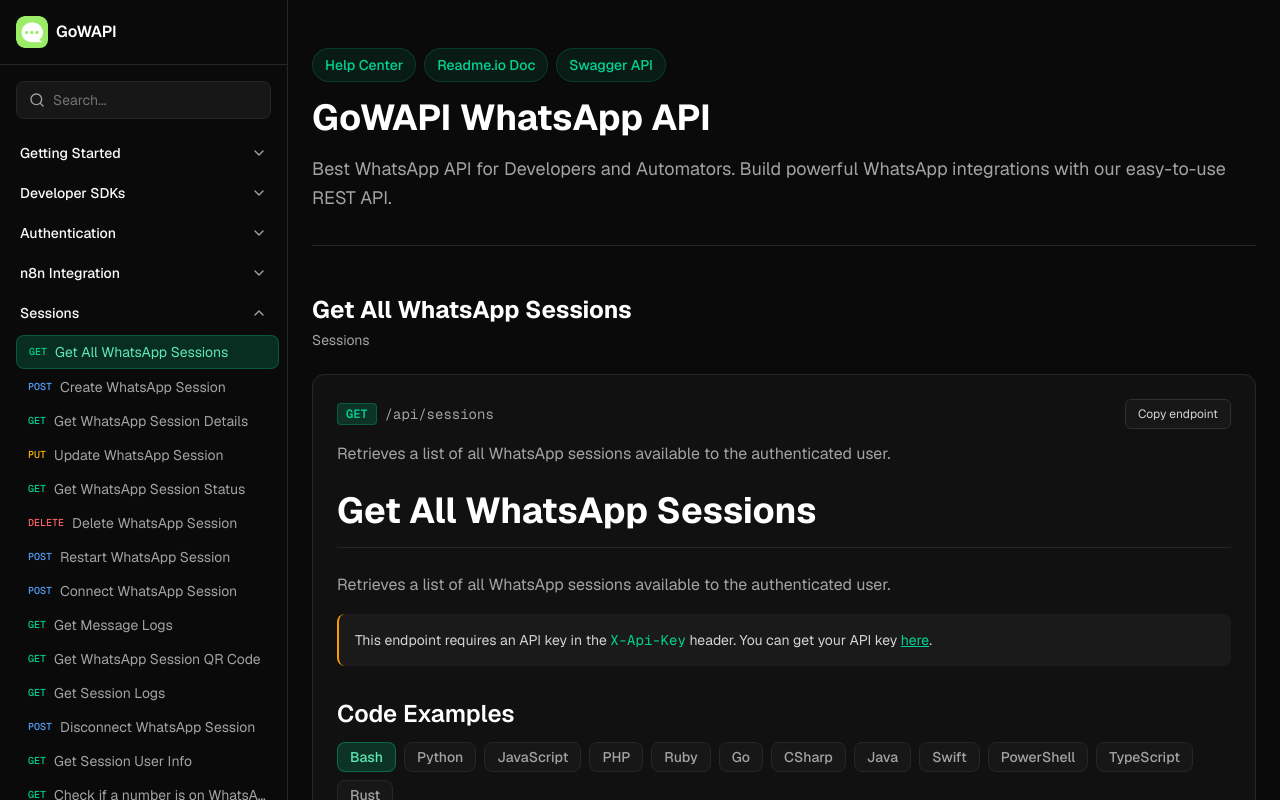
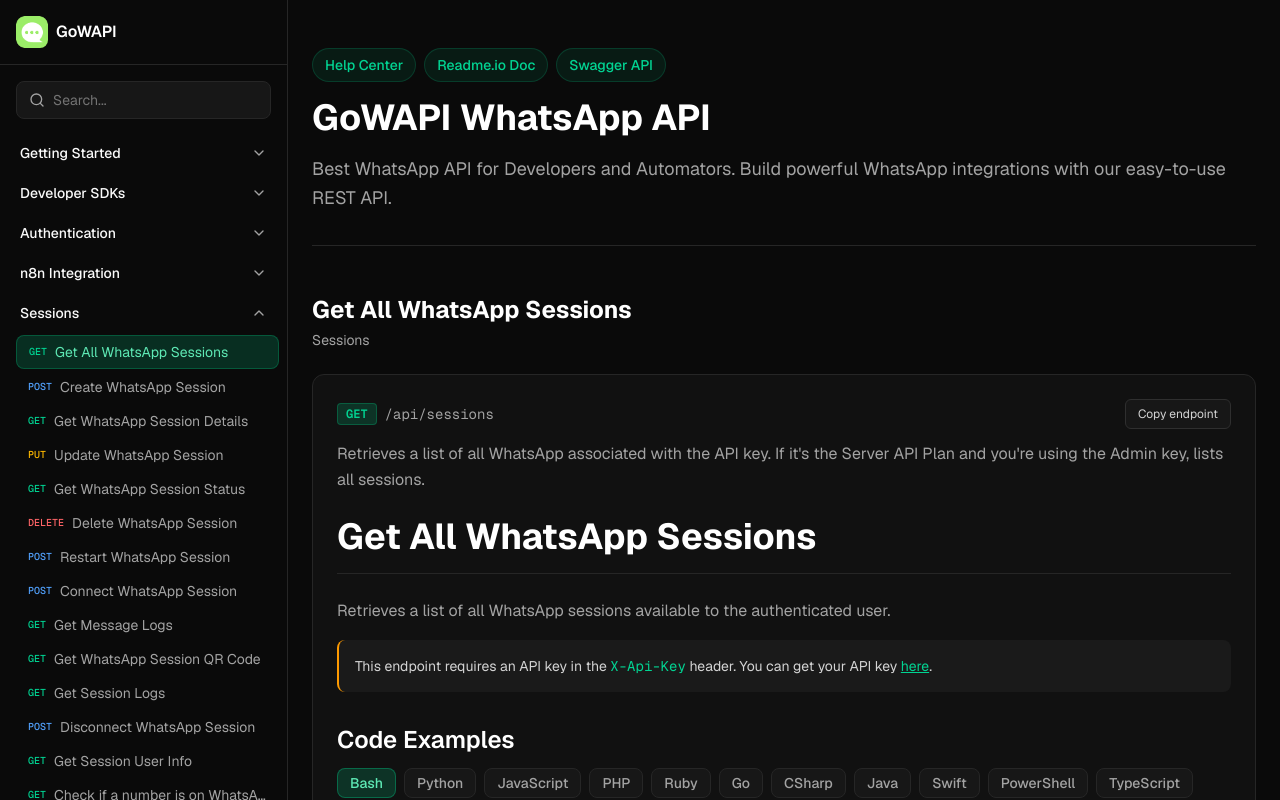
Before and after one commit to RAP-Tec/gowapi-api-docs, a Next.js app: page /get-all-whatsapp-sessions in a window 1280 px wide. Shown: the top 800 px of the page. Built offline with nearby package versions, Linux system fonts and the light colour scheme.

Commit message:
Update page.tsx

```diff
--- a/app/get-all-whatsapp-sessions/page.tsx
+++ b/app/get-all-whatsapp-sessions/page.tsx
@@ -202,7 +202,7 @@ async fn main() -> Result<(), Box<dyn std::error::Error>> {
           </div>
 
           <p className="text-[#a3a3a3] mb-6 leading-relaxed">
-            Retrieves a list of all WhatsApp sessions available to the authenticated user.
+          Retrieves a list of all WhatsApp associated with the API key. If it's the Server API Plan and you're using the Admin key, lists all sessions.
           </p>
 
           <h3 className="text-4xl font-bold text-white mb-6 pb-4 border-b border-[#262626]">
```
